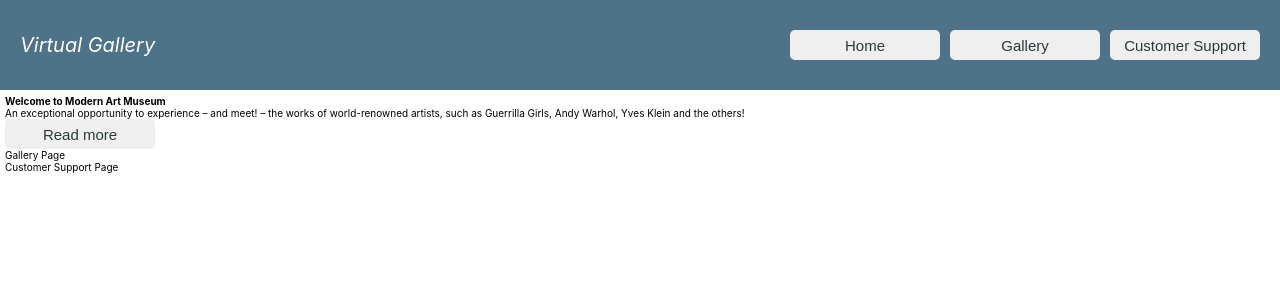
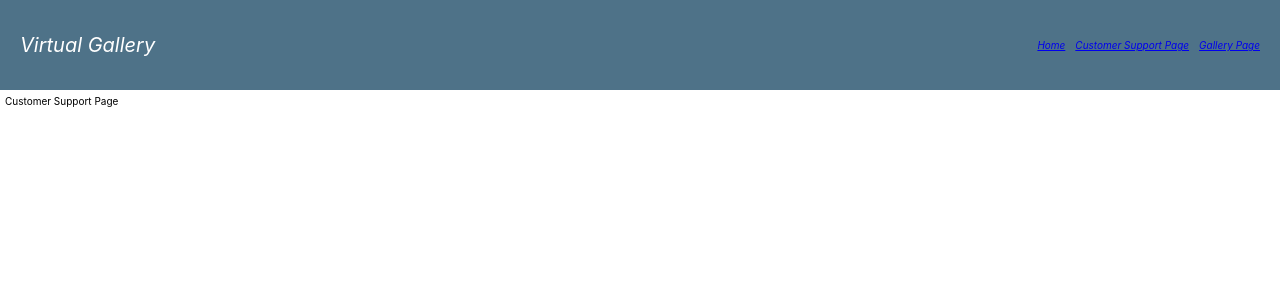
Before and after one commit to agneciu/ArtGallery, a React (Create React App) app in the folder art-gallery-app/: page /support in a window 1280 px wide. Shown: the top 300 px of the page. Built offline with nearby package versions, Linux system fonts and the light colour scheme.

Commit message:
thursday

```diff
--- a/art-gallery-app/package.json
+++ b/art-gallery-app/package.json
@@ -5,6 +5,7 @@
   "dependencies": {
     "react": "^18.2.0",
     "react-dom": "^18.2.0",
+    "react-router-dom": "^6.8.1",
     "react-scripts": "5.0.1",
     "web-vitals": "^2.1.4"
   },
--- a/art-gallery-app/src/App.js
+++ b/art-gallery-app/src/App.js
@@ -1,21 +1,45 @@
 import Layout from './components/Layout/Layout';
 import Navbar from './components/Navbar/Navbar';
 import './App.css';
-import HomePage from './components/pages/HomePage/HomePage';
-import CustomerSupportPage from './components/pages/CustomerSupportPage/CustomerSupportPage';
-import GalleryPage from './components/pages/GalleryPage/GalleryPage';
+import HomePage from './pages/HomePage/HomePage';
+import CustomerSupportPage from './pages/CustomerSupportPage/CustomerSupportPage';
+import GalleryPage from './pages/GalleryPage/GalleryPage';
+import NotFoundPage from './pages/NotFoundPage/NotFoundPage';
+import { routes } from './constants/routes';
+import { useMemo } from "react";
+import { Route, Routes } from "react-router-dom";
 
 function App() {
 
-  // const[selectedPage, setSelectedPage] = useState();
+  const navbarLinks = useMemo(() => {
+    return [
+      {
+        to: routes.homePage,
+        label: "Home",
+      },
+      {
+        to: routes.customerSupportPage,
+        label: "Customer Support Page",
+      },
+      {
+        to: routes.galleryPage,
+        label: "Gallery Page",
+      },
+    ];
+  }, []);
+
 
   return (
     <div>
-    <Navbar />
+    <Navbar pages={navbarLinks}/>
     <Layout>
-      <HomePage />
-      <GalleryPage />
-      <CustomerSupportPage />
+      <Routes>
+        <Route path={routes.homePage} element={<HomePage/>}/>
+        <Route path={routes.customerSupportPage} element={<CustomerSupportPage/>}/>
+        <Route path={routes.galleryPage} element={<GalleryPage/>}/>
+        <Route path="*" element={<NotFoundPage/>}/>
+      </Routes>
+
     </Layout>
 
     </div>
--- a/art-gallery-app/src/components/Navbar/Navbar.jsx
+++ b/art-gallery-app/src/components/Navbar/Navbar.jsx
@@ -1,29 +1,16 @@
 import './Navbar.css'
 import Button from '../Button/Button'
 import { useState } from "react";
+import { Link } from "react-router-dom";
 
-const Navbar = () => {
-
-    const [activePage, setActivePage] = useState("home");
-
-    const onHomeClick = () => {
-        setActivePage("home");
-    }
-
-    const onGalleryClick = () => {
-        setActivePage("gallery");
-    }
-
-    const onCustomerSupportClick = () => {
-        setActivePage("customer support");
-    }
+const Navbar = ({ pages }) => {
 
     return <div className="navbar">
         <p>Virtual Gallery</p>
         <div className="buttonGroup">
-        <Button label="Home" onClick={onHomeClick}/>
-        <Button label="Gallery" onClick={onGalleryClick}/>
-        <Button label="Customer Support" onClick={onCustomerSupportClick}/>
+        {pages?.map((page) => {
+          return <Link key={page.to} to={page.to}>{page.label}</Link>
+        })}
         </div>
     </div>
 }
--- a/art-gallery-app/src/components/pages/HomePage/HomePage.jsx
+++ /dev/null
@@ -1,34 +0,0 @@
-import './HomePage.css'
-import Topic from '../../Topic/Topic'
-import Button from '../../Button/Button'
-import { useState } from "react";
-
-
-
-
-const HomePage = () => {
-
-const [titleText, setTitleText] = useState();
-const [descriptionText, setDescriptionText] = useState();
-const [buttonText, setNewButtonText] = useState("Read more");
-
-
-const  newButtonText = "Less";
-const newTitleText = "What is Modern Art Museum?";
-const newDescriptionText = "one of the largest private virtual art collections, the museum collection consists of artworks dating from the 1960s to this day. It includes around 6 000 works of modern and contemporary art. In 2011 the collection was officially recognized as being of “national significance.”";
-
-const handleClick = () => {
-    setTitleText(newTitleText);
-    setDescriptionText(newDescriptionText);
-    setNewButtonText(newButtonText);
-}
-
-
-    return <div className="homePage">
-        <Topic title="Welcome to Modern Art Museum" description="An exceptional opportunity to experience – and meet! – the works of world-renowned artists, such as Guerrilla Girls, Andy Warhol, Yves Klein and the others!"/>
-        <Topic title={titleText} description={descriptionText} />
-        <Button label={buttonText} onClick={handleClick} />
-    </div>
-}
-
-export default HomePage
--- /dev/null
+++ b/art-gallery-app/src/constants/routes.js
@@ -0,0 +1,5 @@
+export const routes = {
+    homePage:"/",
+    customerSupportPage: "/support",
+    galleryPage: "/galerry"
+}
--- a/art-gallery-app/src/index.js
+++ b/art-gallery-app/src/index.js
@@ -1,4 +1,5 @@
 import React from 'react';
+import { BrowserRouter } from "react-router-dom";
 import ReactDOM from 'react-dom/client';
 import './index.css';
 import App from './App';
@@ -7,6 +8,8 @@ import App from './App';
 const root = ReactDOM.createRoot(document.getElementById('root'));
 root.render(
   <React.StrictMode>
+    <BrowserRouter>
     <App />
+    </BrowserRouter>
   </React.StrictMode>
 );
--- /dev/null
+++ b/art-gallery-app/src/pages/HomePage/HomePage.jsx
@@ -0,0 +1,23 @@
+import './HomePage.css'
+import Topic from '../../components/Topic/Topic'
+import Button from '../../components/Button/Button'
+import { useState } from "react";
+
+const HomePage = () => {
+
+const [isShowingMore, setIsShowingMore] = useState(true);
+
+const handleClick = () => {
+    setIsShowingMore(!isShowingMore)
+}
+
+
+    return <div className="homePage">
+        {isShowingMore && <Topic title="Welcome to Modern Art Museum" description="An exceptional opportunity to experience – and meet! – the works of world-renowned artists, such as Guerrilla Girls, Andy Warhol, Yves Klein and the others!"/>}
+        {!isShowingMore && <Topic title="Welcome to Modern Art Museum" description="An exceptional opportunity to experience – and meet! – the works of world-renowned artists, such as Guerrilla Girls, Andy Warhol, Yves Klein and the others!"/>}
+        {!isShowingMore && (<Topic title="What is Modern Art Museum?" description="one of the largest private virtual art collections, the museum collection consists of artworks dating from the 1960s to this day. It includes around 6 000 works of modern and contemporary art. In 2011 the collection was officially recognized as being of “national significance.”"/>)}
+        <Button label={isShowingMore ? "Read more" : "Less"} onClick={handleClick} />
+    </div>
+}
+
+export default HomePage
--- /dev/null
+++ b/art-gallery-app/src/pages/NotFoundPage/NotFoundPage.jsx
@@ -0,0 +1,5 @@
+const NotFoundPage = () => {
+    return <h1>PAGE NOT FOUND</h1>
+}
+
+export default NotFoundPage;
```
Also changed, not shown: art-gallery-app/src/components/PictureCard/PictureCard.jsx (added, +9 -0 lines), art-gallery-app/src/pages/CustomerSupportPage/CustomerSupportPage.jsx (renamed from art-gallery-app/src/components/pages/CustomerSupportPage/CustomerSupportPage.jsx), art-gallery-app/src/pages/GalleryPage/GalleryPage.jsx (renamed from art-gallery-app/src/components/pages/GalleryPage/GalleryPage.jsx), art-gallery-app/src/pages/HomePage/HomePage.css (added), 2 other files (tests, documents, lock files or other folders).
